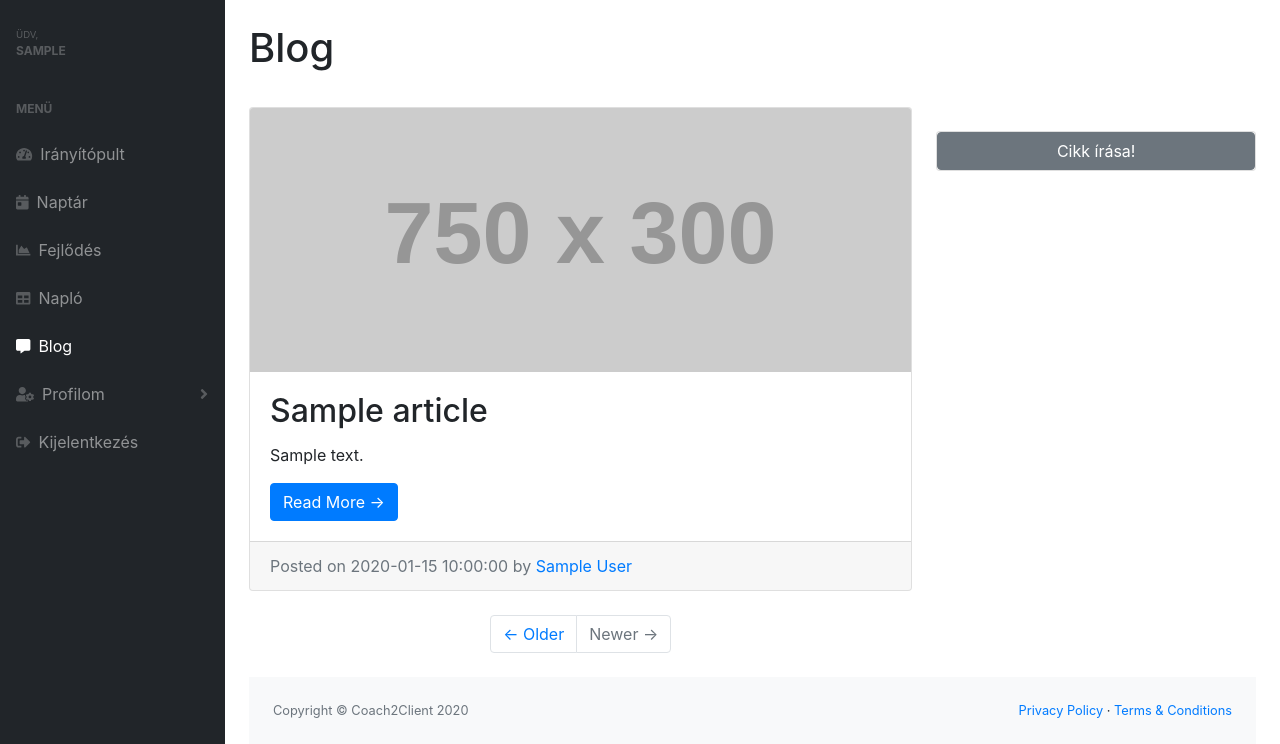
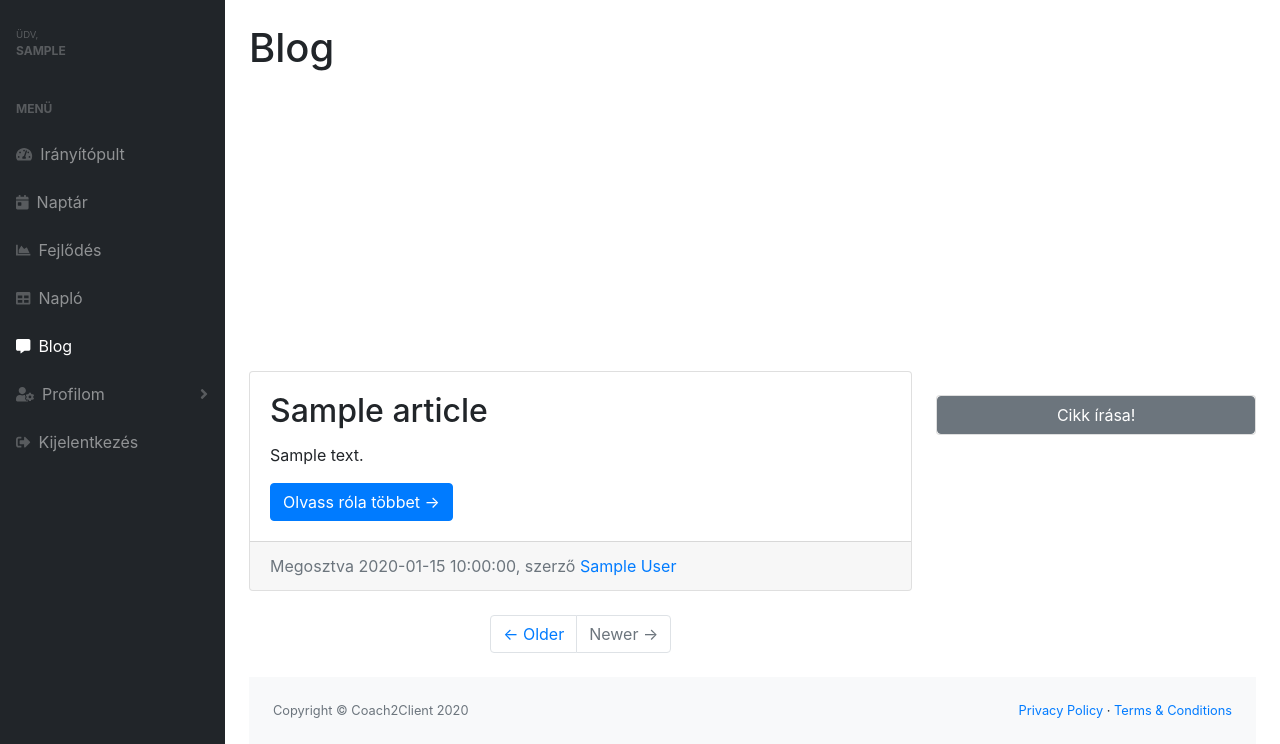
Before and after one commit to VargaBenjamin/szakd, a PHP site: page /ownfcv/blog.php in a window 1280 px wide. Shown: the part 56-800 px from the top of the page. Run offline with PHP 8.4, Linux system fonts and the light colour scheme; the visitor is signed in with stand-in values (Sample User, id 1); tables that the repository leaves empty or names only in its code hold one stand-in row (values such as "Sample post"); grey boxes labelled with a size stand in for pictures from a placeholder-image service; some libraries are stand-ins or nearby versions.

Commit message:
-comment out the pictures in the blog

```diff
--- a/parts/postLoads.php
+++ b/parts/postLoads.php
@@ -11,14 +11,14 @@ if ($stmt = $con->prepare('SELECT author, title, preview, maintext, publishtime
 		$url = rawurlencode($row['title']);
 	  $output.=
 		'<div class="card mb-4">
-	   <img class="card-img-top" src="http://placehold.it/750x300" alt="Card image cap">
+	   <!--<img class="card-img-top" src="http://placehold.it/750x300" alt="Card image cap">-->
 	   <div class="card-body">
 	     <h2 class="card-title">' . $row['title'] . '</h2>
 	     <p class="card-text">' . $row['preview'] . '</p>
-	     <a href="post.php?title=' . $url . '" class="btn btn-primary">Read More &rarr;</a>
+	     <a href="post.php?title=' . $url . '" class="btn btn-primary">Olvass róla többet &rarr;</a>
 	   </div>
 	   <div class="card-footer text-muted">
-	     Posted on ' . $row['publishtime'] . ' by
+	     Megosztva ' . $row['publishtime'] . ', szerző
 	     <a href="#">' . $row['author'] . '</a>
 	   </div>
 	  </div>';
```
